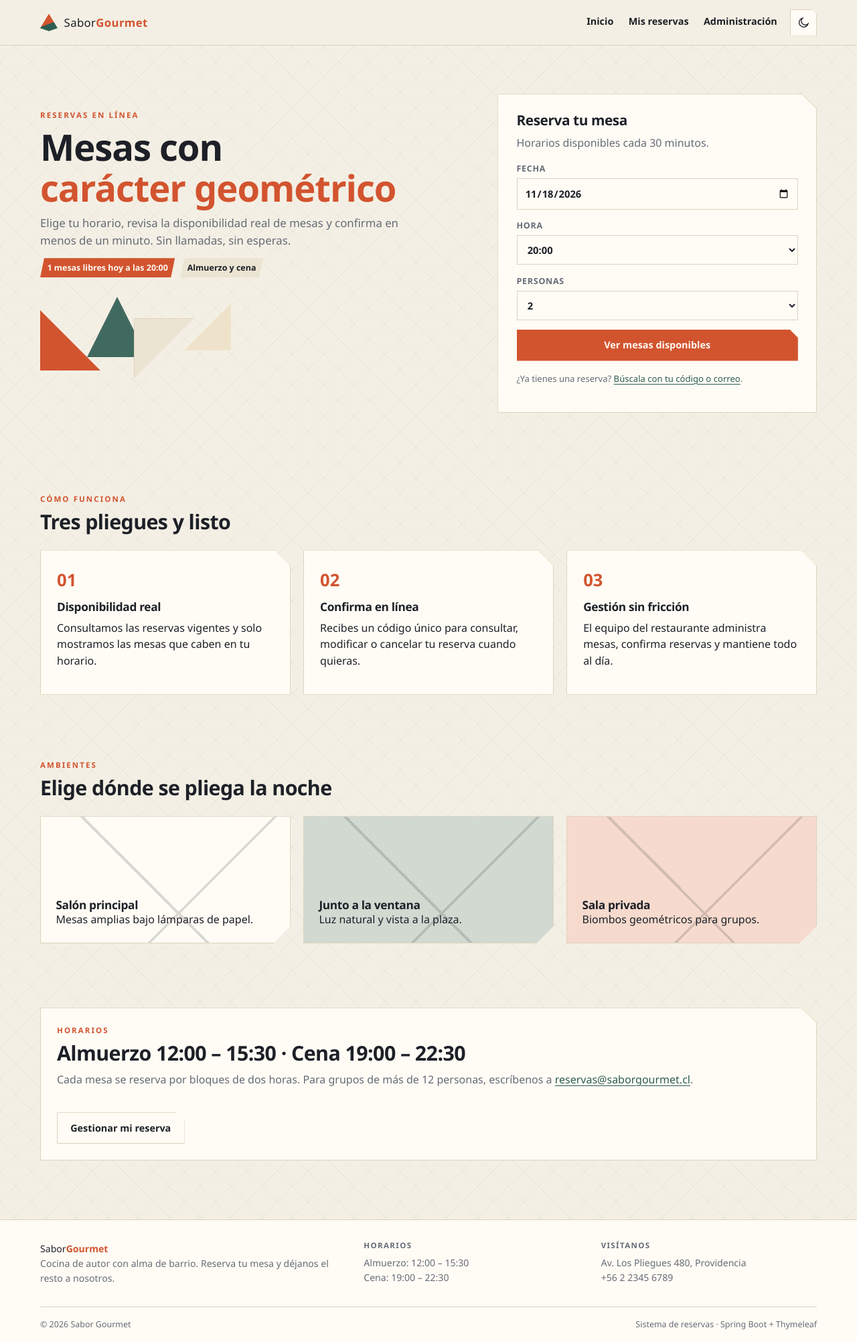
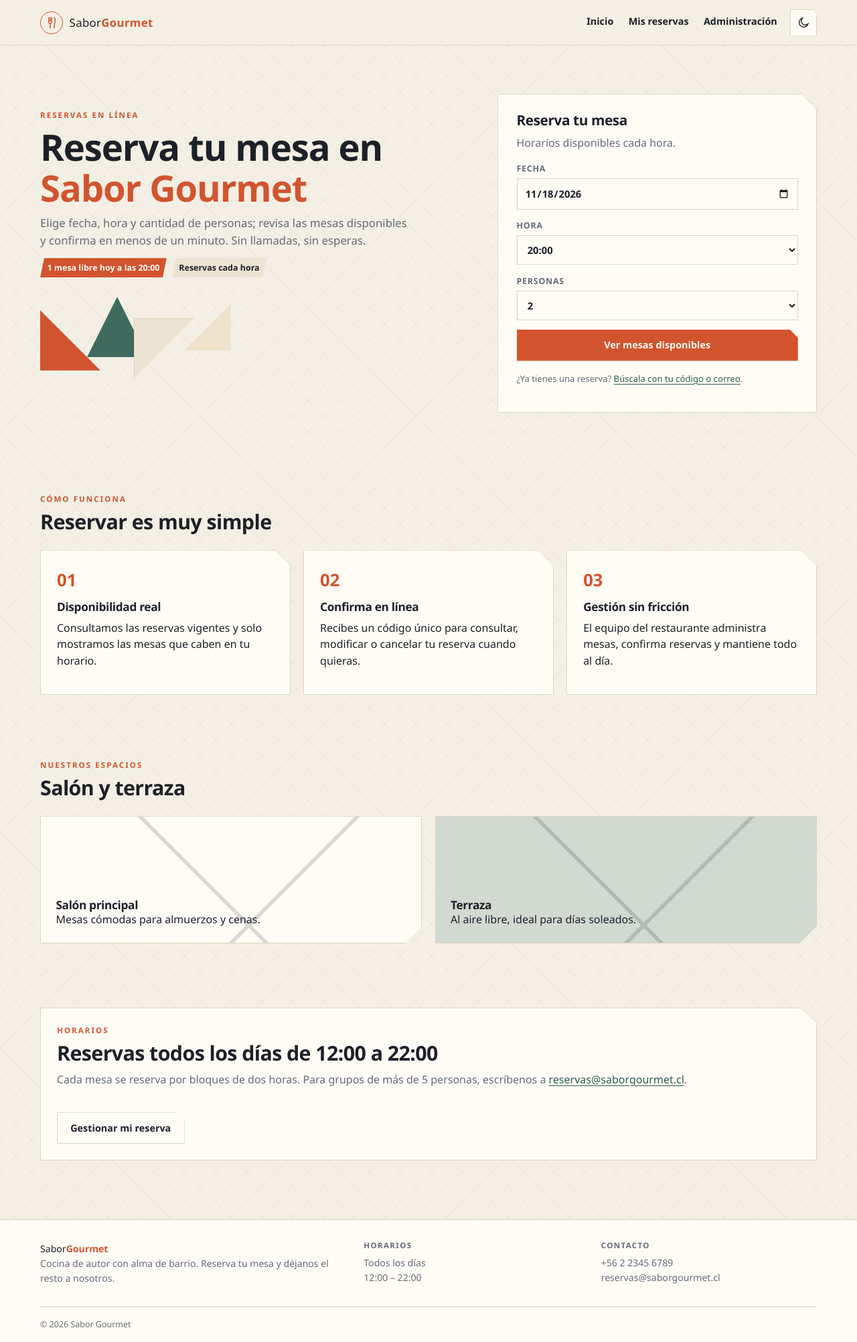
Before and after one commit to pablofsj/saborgourmet_app, a Spring Boot app: page / in a window 1280 px wide. Shown: the whole page at 67% size. Run offline with Spring Boot 4, Linux system fonts and the light colour scheme; data comes from the database, SQL or seed files in the repository.

Commit message:
style: simplificar el contenido y actualizar el logo del restaurante

```diff
--- a/src/main/resources/static/css/styles.css
+++ b/src/main/resources/static/css/styles.css
@@ -170,11 +170,24 @@ a:hover {
 }
 
 .brand-mark {
-    width: 26px;
-    height: 26px;
-    background: linear-gradient(160deg, var(--accent) 0 55%, var(--accent-2) 55% 100%);
-    clip-path: polygon(50% 0, 100% 82%, 50% 100%, 0 82%);
-    display: inline-block;
+    width: 34px;
+    height: 34px;
+    display: inline-grid;
+    place-items: center;
+    padding: 6px;
+    color: var(--accent);
+    border: 1.5px solid currentColor;
+    border-radius: 50%;
+}
+
+.brand-mark svg {
+    width: 100%;
+    height: 100%;
+    fill: none;
+    stroke: currentColor;
+    stroke-width: 1.7;
+    stroke-linecap: round;
+    stroke-linejoin: round;
 }
 
 .nav-links {
@@ -614,6 +627,12 @@ a:hover {
     gap: 1.2rem;
 }
 
+.grid-2 {
+    display: grid;
+    grid-template-columns: repeat(2, minmax(0, 1fr));
+    gap: 1.2rem;
+}
+
 .feature-num {
     display: block;
     font-size: 1.6rem;
@@ -653,12 +672,8 @@ a:hover {
     background: var(--surface);
 }
 
-.ambiente--ventana {
+.ambiente--terraza {
     background: color-mix(in srgb, var(--accent-2) 22%, var(--surface));
-}
-
-.ambiente--privado {
-    background: color-mix(in srgb, var(--accent) 20%, var(--surface));
 }
 
 .ambiente h3,
@@ -778,11 +793,6 @@ a:hover {
     text-transform: uppercase;
     color: var(--accent);
     font-weight: 700;
-}
-
-.mesa-desc {
-    font-size: .8rem;
-    color: var(--muted);
 }
 
 .mesa-check {
@@ -1125,6 +1135,7 @@ tbody tr:hover {
     .booking-layout,
     .admin-grid,
     .grid-3,
+    .grid-2,
     .stats,
     .footer-grid {
         grid-template-columns: 1fr;
--- a/src/main/resources/templates/admin/mesa-form.html
+++ b/src/main/resources/templates/admin/mesa-form.html
@@ -25,7 +25,7 @@
             </label>
             <label class="field">
                 <span>Capacidad (personas)</span>
-                <input type="number" min="1" max="12" th:field="*{capacidad}" required>
+                <input type="number" min="2" max="5" th:field="*{capacidad}" required>
                 <span class="field-error" th:if="${#fields.hasErrors('capacidad')}" th:errors="*{capacidad}"></span>
             </label>
             <label class="field">
@@ -36,10 +36,6 @@
                             th:value="${z}" th:text="${z.etiqueta}">Salón</option>
                 </select>
                 <span class="field-error" th:if="${#fields.hasErrors('zona')}" th:errors="*{zona}"></span>
-            </label>
-            <label class="field">
-                <span>Descripción</span>
-                <input type="text" th:field="*{descripcion}" maxlength="160">
             </label>
             <label class="field field--check field--full">
                 <input type="checkbox" th:field="*{activa}">
--- a/src/main/resources/templates/admin/mesas.html
+++ b/src/main/resources/templates/admin/mesas.html
@@ -19,14 +19,13 @@
         <div class="table-wrap">
             <table class="table-actions">
                 <thead>
-                <tr><th>Mesa</th><th>Capacidad</th><th>Zona</th><th>Descripción</th><th>Estado</th><th>Acciones</th></tr>
+                <tr><th>Mesa</th><th>Capacidad</th><th>Zona</th><th>Estado</th><th>Acciones</th></tr>
                 </thead>
                 <tbody>
                 <tr th:each="mesa : ${mesas}">
                     <td><strong th:text="${mesa.etiqueta}">Mesa 1</strong></td>
                     <td th:text="${mesa.capacidad} + ' personas'">2 personas</td>
-                    <td th:text="${mesa.zona.etiqueta}">Ventana</td>
-                    <td class="muted small" th:text="${mesa.descripcion}">Descripción</td>
+                    <td th:text="${mesa.zona.etiqueta}">Salón</td>
                     <td>
                         <span class="badge" th:classappend="${mesa.activa} ? ' badge--confirmada' : ' badge--cancelada'"
                               th:text="${mesa.activa} ? 'Activa' : 'Inactiva'">Activa</span>
--- a/src/main/resources/templates/error.html
+++ b/src/main/resources/templates/error.html
@@ -7,7 +7,7 @@
 <main class="shell section section--narrow">
     <div class="panel empty-state">
         <p class="eyebrow" th:text="'Error ' + ${status}">Error 404</p>
-        <h1>No encontramos esta mesa</h1>
+        <h1>No encontramos esta página</h1>
         <p class="lead">La página que buscas no existe o cambió de lugar. Vuelve al inicio para reservar o gestionar
             tu reserva.</p>
         <a class="btn btn--primary" th:href="@{/}">Volver al inicio</a>
--- a/src/main/resources/templates/fragments/layout.html
+++ b/src/main/resources/templates/fragments/layout.html
@@ -21,7 +21,12 @@
 <header th:fragment="navbar" class="site-header">
     <div class="shell nav">
         <a class="brand" th:href="@{/}">
-            <span class="brand-mark" aria-hidden="true"></span>
+            <span class="brand-mark" aria-hidden="true">
+                <svg viewBox="0 0 24 24">
+                    <path d="M7 2.5v6M9.5 2.5v6M12 2.5v6M7 8.5h5v2.5a2.5 2.5 0 0 1-5 0V8.5ZM9.5 13.5v8"></path>
+                    <path d="M17 2.5c2 3.5 2 8 0 11v8"></path>
+                </svg>
+            </span>
             <span class="brand-text">Sabor<strong>Gourmet</strong></span>
         </a>
         <nav class="nav-links" aria-label="Navegación principal">
@@ -55,16 +60,15 @@
         </div>
         <div>
             <h2 class="footer-title">Horarios</h2>
-            <p class="muted">Almuerzo: 12:00 – 15:30<br>Cena: 19:00 – 22:30</p>
+            <p class="muted">Todos los días<br>12:00 – 22:00</p>
         </div>
         <div>
-            <h2 class="footer-title">Visítanos</h2>
-            <p class="muted">Av. Los Pliegues 480, Providencia<br>+56 2 2345 6789</p>
+            <h2 class="footer-title">Contacto</h2>
+            <p class="muted">+56 2 2345 6789<br>reservas@saborgourmet.cl</p>
         </div>
     </div>
     <div class="shell footer-bottom">
         <span>© 2026 Sabor Gourmet</span>
-        <span>Sistema de reservas · Spring Boot + Thymeleaf</span>
     </div>
 </footer>
 
--- a/src/main/resources/templates/index.html
+++ b/src/main/resources/templates/index.html
@@ -9,14 +9,15 @@
     <section class="hero shell">
         <div class="hero-copy">
             <p class="eyebrow">Reservas en línea</p>
-            <h1>Mesas con<br><span class="accent">carácter geométrico</span></h1>
-            <p class="lead">Elige tu horario, revisa la disponibilidad real de mesas y confirma en menos de un
-                minuto. Sin llamadas, sin esperas.</p>
+            <h1>Reserva tu mesa en <span class="accent">Sabor Gourmet</span></h1>
+            <p class="lead">Elige fecha, hora y cantidad de personas; revisa las mesas disponibles y confirma
+                en menos de un minuto. Sin llamadas, sin esperas.</p>
             <p class="chip-row">
-                <span class="chip chip--accent" th:text="${mesasDisponiblesHoy} + ' mesas libres hoy a las ' + ${horaSugerida}">
-                    4 mesas libres
+                <span class="chip chip--accent"
+                      th:text="${mesasDisponiblesHoy + (mesasDisponiblesHoy == 1 ? ' mesa libre hoy a las ' : ' mesas libres hoy a las ') + horaSugerida}">
+                    3 mesas libres
                 </span>
-                <span class="chip">Almuerzo y cena</span>
+                <span class="chip">Reservas cada hora</span>
             </p>
             <div class="origami-collage" aria-hidden="true">
                 <span class="fold fold--1"></span>
@@ -28,7 +29,7 @@
 
         <div class="panel booking-panel" id="reservar">
             <h2 class="panel-title">Reserva tu mesa</h2>
-            <p class="muted">Horarios disponibles cada 30 minutos.</p>
+            <p class="muted">Horarios disponibles cada hora.</p>
             <form method="get" th:action="@{/reservas/nueva}" class="form-grid">
                 <label class="field">
                     <span>Fecha</span>
@@ -45,7 +46,7 @@
                 <label class="field">
                     <span>Personas</span>
                     <select name="personas">
-                        <option th:each="n : ${#numbers.sequence(1, 12)}" th:value="${n}"
+                        <option th:each="n : ${#numbers.sequence(1, 5)}" th:value="${n}"
                                 th:text="${n}" th:selected="${n == personasSugeridas}">2</option>
                     </select>
                 </label>
@@ -58,7 +59,7 @@
     <section class="shell section" id="como-funciona">
         <div class="section-head">
             <p class="eyebrow">Cómo funciona</p>
-            <h2>Tres pliegues y listo</h2>
+            <h2>Reservar es muy simple</h2>
         </div>
         <div class="grid-3">
             <article class="panel feature">
@@ -81,21 +82,17 @@
 
     <section class="shell section" id="ambientes">
         <div class="section-head">
-            <p class="eyebrow">Ambientes</p>
-            <h2>Elige dónde se pliega la noche</h2>
+            <p class="eyebrow">Nuestros espacios</p>
+            <h2>Salón y terraza</h2>
         </div>
-        <div class="grid-3 ambientes">
+        <div class="grid-2 ambientes">
             <article class="ambiente ambiente--salon">
                 <h3>Salón principal</h3>
-                <p>Mesas amplias bajo lámparas de papel.</p>
+                <p>Mesas cómodas para almuerzos y cenas.</p>
             </article>
-            <article class="ambiente ambiente--ventana">
-                <h3>Junto a la ventana</h3>
-                <p>Luz natural y vista a la plaza.</p>
-            </article>
-            <article class="ambiente ambiente--privado">
-                <h3>Sala privada</h3>
-                <p>Biombos geométricos para grupos.</p>
+            <article class="ambiente ambiente--terraza">
+                <h3>Terraza</h3>
+                <p>Al aire libre, ideal para días soleados.</p>
             </article>
         </div>
     </section>
@@ -104,8 +101,8 @@
         <div class="panel info-band">
             <div>
                 <p class="eyebrow">Horarios</p>
-                <h2>Almuerzo 12:00 – 15:30 · Cena 19:00 – 22:30</h2>
-                <p class="muted">Cada mesa se reserva por bloques de dos horas. Para grupos de más de 12 personas,
+                <h2>Reservas todos los días de 12:00 a 22:00</h2>
+                <p class="muted">Cada mesa se reserva por bloques de dos horas. Para grupos de más de 5 personas,
                     escríbenos a <a href="mailto:reservas@saborgourmet.cl">reservas@saborgourmet.cl</a>.</p>
             </div>
             <a class="btn btn--ghost" th:href="@{/reservas/buscar}">Gestionar mi reserva</a>
--- a/src/main/resources/templates/reservas/editar.html
+++ b/src/main/resources/templates/reservas/editar.html
@@ -30,7 +30,7 @@
         <label class="field">
             <span>Personas</span>
             <select name="personas">
-                <option th:each="n : ${#numbers.sequence(1, 12)}" th:value="${n}" th:text="${n}"
+                <option th:each="n : ${#numbers.sequence(1, 5)}" th:value="${n}" th:text="${n}"
                         th:selected="${n == form.personas}">2</option>
             </select>
         </label>
@@ -54,7 +54,6 @@
                         <span class="mesa-cap" th:text="${mesa.capacidad} + ' pers.'">2 pers.</span>
                     </span>
                     <span class="mesa-zona" th:text="${mesa.zona.etiqueta}">Salón</span>
-                    <span class="mesa-desc" th:text="${mesa.descripcion}">Descripción</span>
                     <span class="mesa-check" aria-hidden="true"></span>
                 </label>
             </div>
--- a/src/main/resources/templates/reservas/nueva.html
+++ b/src/main/resources/templates/reservas/nueva.html
@@ -34,7 +34,6 @@
                         <span class="mesa-cap" th:text="${mesa.capacidad} + ' pers.'">2 pers.</span>
                     </span>
                     <span class="mesa-zona" th:text="${mesa.zona.etiqueta}">Salón</span>
-                    <span class="mesa-desc" th:text="${mesa.descripcion}">Descripción</span>
                     <span class="mesa-check" aria-hidden="true"></span>
                 </label>
             </div>
```
